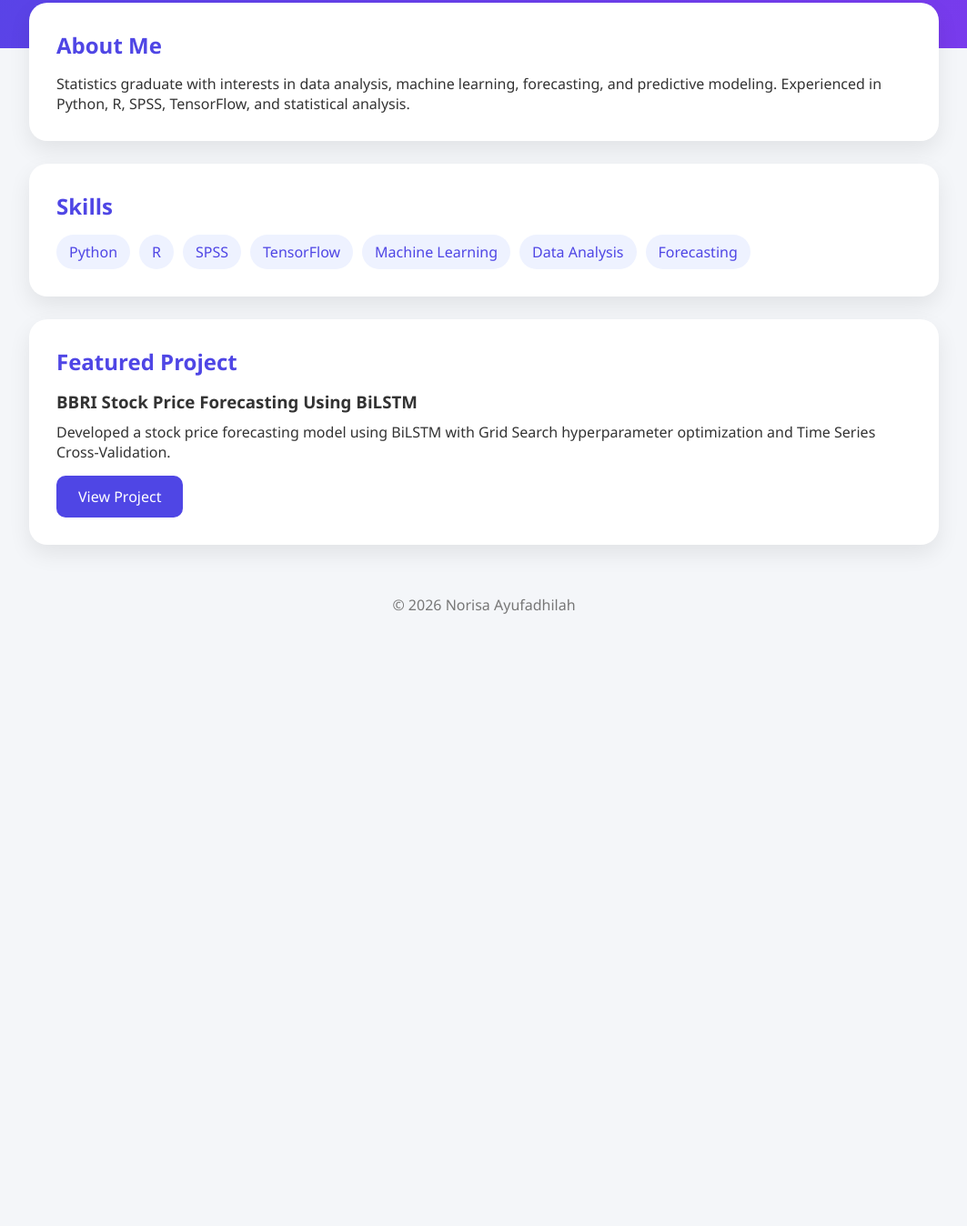
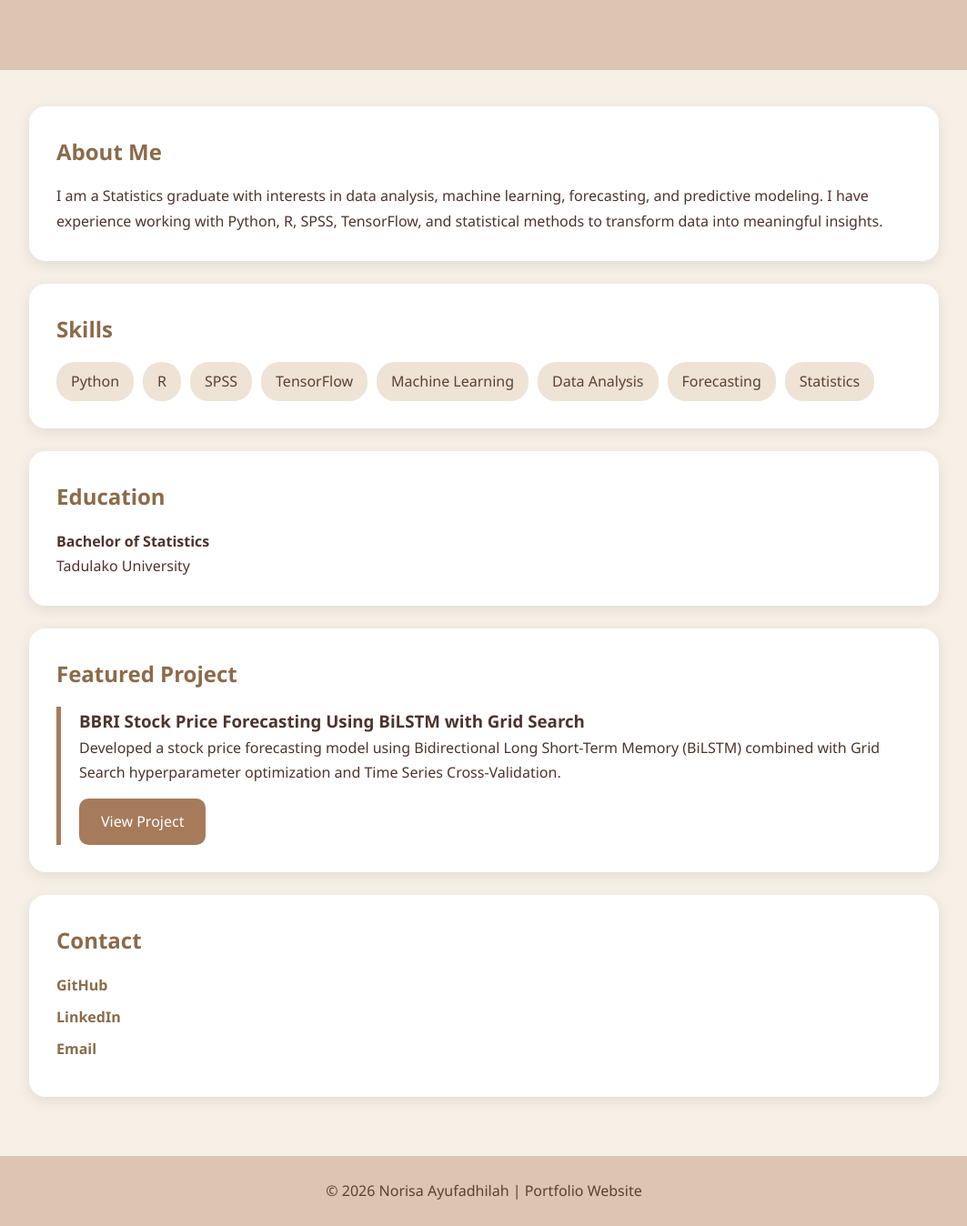
Before and after one commit to norisaayufadhilah/norisaayufadhilah.github.io, a plain HTML site: page index.html in a window 1280 px wide. Shown: the part 254-1602 px from the top of the page at 91% size, without its empty margins (108-1171 px from the left). Before the commit the page ends 960 px from the top, so only its background shows below. Drawn offline with Linux system fonts and the light colour scheme.

Commit message:
Update index.html

```diff
--- a/index.html
+++ b/index.html
@@ -1,10 +1,10 @@
 <!DOCTYPE html>
-<html>
+<html lang="en">
 <head>
 <meta charset="UTF-8">
 <meta name="viewport" content="width=device-width, initial-scale=1.0">
 
-<title>Norisa Ayufadhilah</title>
+<title>Norisa Ayufadhilah | Portfolio</title>
 
 <style>
 
@@ -15,63 +15,56 @@
 }
 
 body{
-    font-family:Segoe UI, sans-serif;
-    background:#f4f6f9;
-    color:#333;
+    font-family:'Segoe UI',sans-serif;
+    background:#F5EFE6;
+    color:#4E342E;
+    line-height:1.7;
 }
 
 .hero{
-    background:linear-gradient(135deg,#4f46e5,#7c3aed);
-    color:white;
+    background:#DCC5B2;
+    padding:80px 20px;
     text-align:center;
-    padding:100px 20px;
+}
+
+.profile-img{
+    width:180px;
+    height:180px;
+    border-radius:50%;
+    object-fit:cover;
+    border:6px solid #fff;
+    box-shadow:0 4px 15px rgba(0,0,0,0.15);
+    margin-bottom:20px;
 }
 
 .hero h1{
     font-size:3rem;
+    color:#5C4033;
 }
 
 .hero p{
-    margin-top:15px;
-    font-size:1.2rem;
+    font-size:1.1rem;
+    color:#6D4C41;
 }
 
 .container{
     width:90%;
     max-width:1000px;
     margin:auto;
-    margin-top:-50px;
+    padding:40px 0;
 }
 
 .card{
     background:white;
-    border-radius:20px;
     padding:30px;
     margin-bottom:25px;
-    box-shadow:0 10px 25px rgba(0,0,0,0.08);
+    border-radius:18px;
+    box-shadow:0 4px 15px rgba(0,0,0,0.08);
 }
 
 h2{
-    color:#4f46e5;
+    color:#8B6B4A;
     margin-bottom:15px;
-}
-
-.project-title{
-    margin-bottom:10px;
-}
-
-.button{
-    display:inline-block;
-    margin-top:15px;
-    padding:12px 24px;
-    background:#4f46e5;
-    color:white;
-    text-decoration:none;
-    border-radius:10px;
-}
-
-.button:hover{
-    background:#4338ca;
 }
 
 .skills{
@@ -81,16 +74,46 @@ h2{
 }
 
 .skill{
-    background:#eef2ff;
-    color:#4f46e5;
-    padding:8px 14px;
+    background:#EFE3D5;
+    color:#5C4033;
+    padding:8px 16px;
     border-radius:20px;
+    font-weight:500;
+}
+
+.project-card{
+    border-left:5px solid #A67B5B;
+    padding-left:20px;
+}
+
+.btn{
+    display:inline-block;
+    margin-top:15px;
+    padding:12px 24px;
+    background:#A67B5B;
+    color:white;
+    text-decoration:none;
+    border-radius:10px;
+    transition:0.3s;
+}
+
+.btn:hover{
+    background:#8B6B4A;
+}
+
+.contact-links a{
+    text-decoration:none;
+    color:#8B6B4A;
+    font-weight:600;
+    display:block;
+    margin:8px 0;
 }
 
 footer{
     text-align:center;
-    padding:30px;
-    color:#777;
+    padding:25px;
+    background:#DCC5B2;
+    color:#5C4033;
 }
 
 </style>
@@ -100,19 +123,28 @@ footer{
 <body>
 
 <section class="hero">
+
+    <!-- GANTI nama file foto nanti -->
+    <img src="profile.jpg" alt="Profile Photo" class="profile-img">
+
     <h1>Norisa Ayufadhilah</h1>
-    <p>Statistics Graduate | Data Analyst | Machine Learning Enthusiast</p>
+
+    <p>
+        Statistics Graduate | Data Analyst | Machine Learning Enthusiast
+    </p>
+
 </section>
 
 <div class="container">
 
     <div class="card">
         <h2>About Me</h2>
+
         <p>
-            Statistics graduate with interests in data analysis,
+            I am a Statistics graduate with interests in data analysis,
             machine learning, forecasting, and predictive modeling.
-            Experienced in Python, R, SPSS, TensorFlow,
-            and statistical analysis.
+            I have experience working with Python, R, SPSS, TensorFlow,
+            and statistical methods to transform data into meaningful insights.
         </p>
     </div>
 
@@ -127,32 +159,67 @@ footer{
             <span class="skill">Machine Learning</span>
             <span class="skill">Data Analysis</span>
             <span class="skill">Forecasting</span>
+            <span class="skill">Statistics</span>
         </div>
+    </div>
+
+    <div class="card">
+        <h2>Education</h2>
+
+        <p>
+            <strong>Bachelor of Statistics</strong><br>
+            Tadulako University
+        </p>
     </div>
 
     <div class="card">
         <h2>Featured Project</h2>
 
-        <h3 class="project-title">
-            BBRI Stock Price Forecasting Using BiLSTM
-        </h3>
+        <div class="project-card">
+
+            <h3>BBRI Stock Price Forecasting Using BiLSTM with Grid Search</h3>
 
             <p>
                 Developed a stock price forecasting model using
-            BiLSTM with Grid Search hyperparameter optimization
+                Bidirectional Long Short-Term Memory (BiLSTM)
+                combined with Grid Search hyperparameter optimization
                 and Time Series Cross-Validation.
             </p>
 
-        <a class="button"
-        href="https://github.com/norisaayufadhilah/bilstm-gridsearch-bbri-stock-forecasting">
+            <a class="btn"
+            href="https://github.com/norisaayufadhilah/bilstm-gridsearch-bbri-stock-forecasting"
+            target="_blank">
             View Project
             </a>
+
+        </div>
+    </div>
+
+    <div class="card">
+        <h2>Contact</h2>
+
+        <div class="contact-links">
+
+            <a href="https://github.com/norisaayufadhilah" target="_blank">
+                GitHub
+            </a>
+
+            <a href="https://linkedin.com/in/USERNAME-LINKEDIN" target="_blank">
+                LinkedIn
+            </a>
+
+            <a href="mailto:emailkamu@gmail.com">
+                Email
+            </a>
+
+        </div>
+
     </div>
 
 </div>
 
 <footer>
-    © 2026 Norisa Ayufadhilah
+    © 2026 Norisa Ayufadhilah | Portfolio Website
 </footer>
 
 </body>
```
Lines whose indentation alone changed are shown as unchanged.
